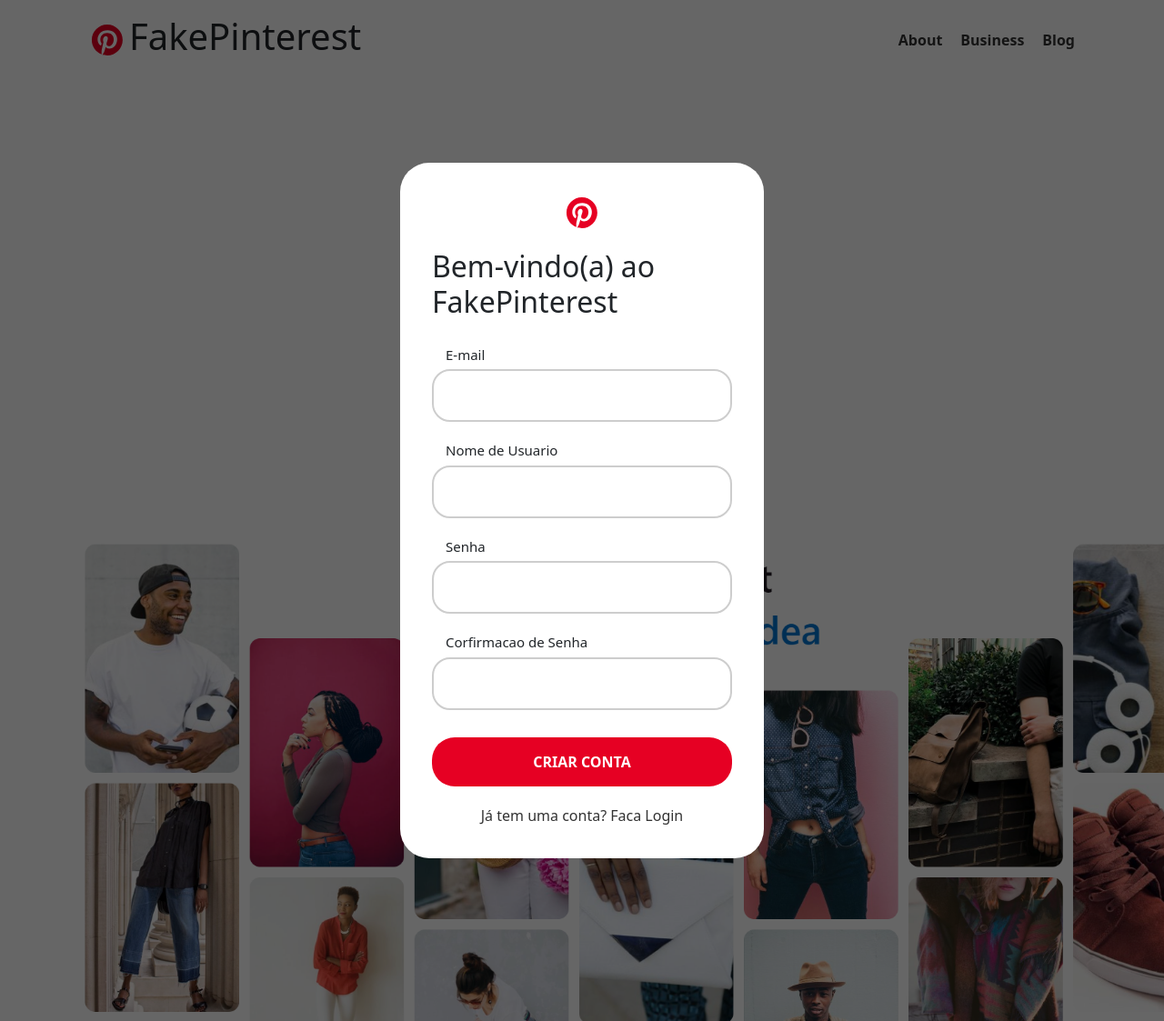
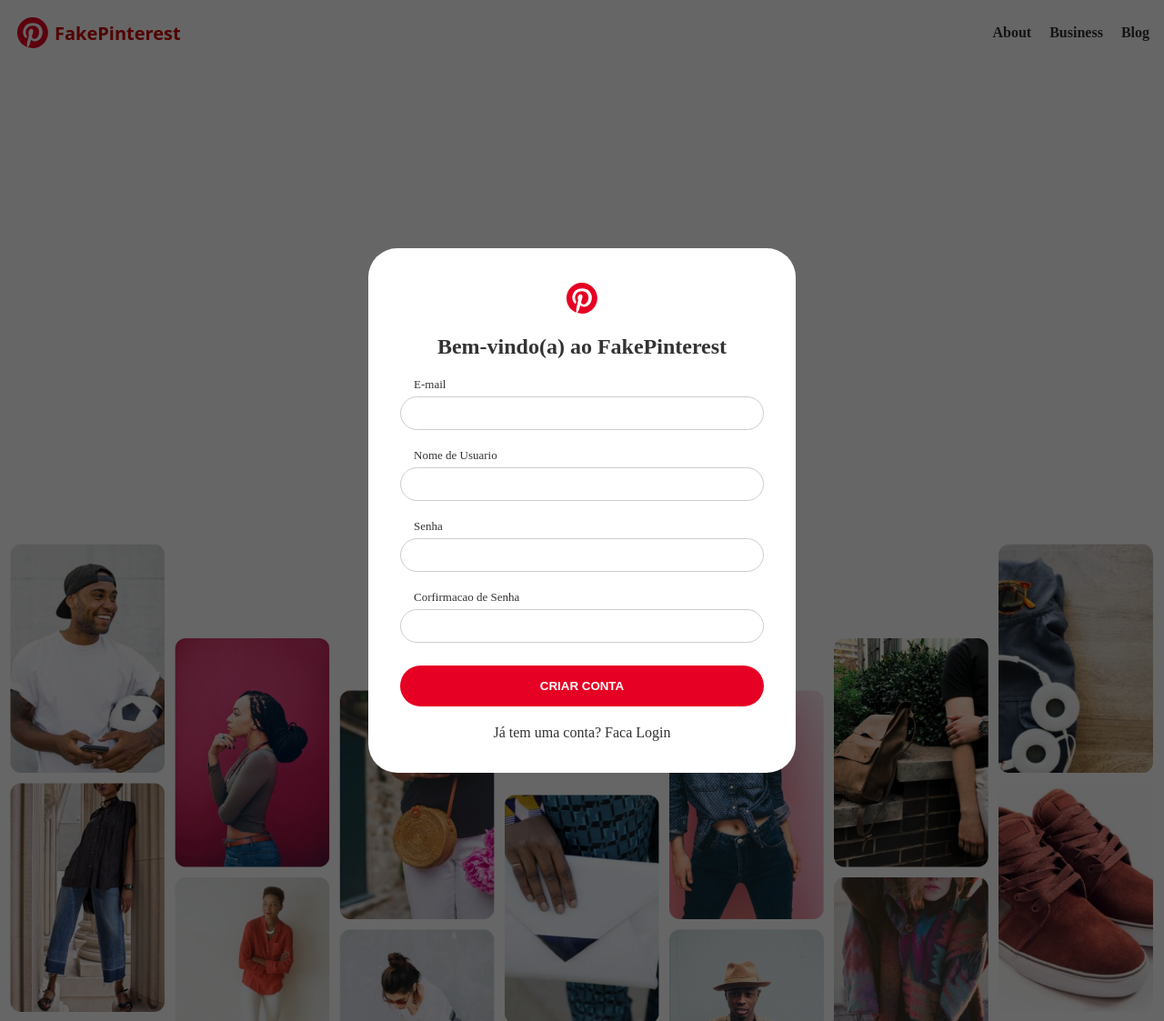
Before and after one commit to AlaiSeide/Site-Pinterest, a Flask app: page /criarconta in a window 1280 px wide. Shown: the whole page at 91% size. Run offline with Flask 3, Linux system fonts and the light colour scheme; some libraries are stand-ins or nearby versions.

Commit message:
Criando Macros

```diff
--- a/site_pinterest/forms.py
+++ b/site_pinterest/forms.py
@@ -16,7 +16,7 @@ class FormLogin(FlaskForm):
         # buscar um usuario pelo email
         usuario = Usuario.query.filter_by(email=email.data).first()
         if not usuario:
-            raise ValidationError('Usuario nao existe, Crie Conta')
+            raise ValidationError('User does not exist, Create Account')
 
 class FormCriarConta(FlaskForm):
     email = StringField('E-mail', validators=[DataRequired(), Email()])
@@ -31,7 +31,7 @@ class FormCriarConta(FlaskForm):
         # buscar um usuario pelo email
         usuario = Usuario.query.filter_by(email=email.data).first()
         if usuario:
-            raise ValidationError('E-mail já cadastrado, faca login para continuar')
+            raise ValidationError('E-mail already registered, login to continue')
 
 
 class FormFoto(FlaskForm):
--- a/site_pinterest/static/css/style.css
+++ b/site_pinterest/static/css/style.css
@@ -113,20 +113,20 @@ img {
   flex-direction: column;
   align-items: center;
   row-gap: 5px;
-  margin-top: 10px;
+  margin-top: 5px;
 }
 
 .label {
   margin-right: auto;
   margin-left: 15px;
-  font-size: 15px;
+  font-size: 13px;
 }
 
 .input {
   width: 100%;
-  font-size: 16px;
-  padding: 15px;
-  border: 2px solid #cdcdcd;
+  font-size: 12px;
+  padding: 10px;
+  border: 1px solid #cdcdcd;
   border-radius: 20px;
   box-sizing: border-box;
   font-family: Montserrat;
--- a/site_pinterest/templates/base.html
+++ b/site_pinterest/templates/base.html
@@ -6,7 +6,7 @@
 
     <link rel="stylesheet" href="{{ url_for('static', filename='css/style.css') }}">
 
-    <link href="https://cdn.jsdelivr.net/npm/bootstrap@5.3.3/dist/css/bootstrap.min.css" rel="stylesheet" integrity="sha384-QWTKZyjpPEjISv5WaRU9OFeRpok6YctnYmDr5pNlyT2bRjXh0JMhjY6hW+ALEwIH" crossorigin="anonymous">
+
 
     <!-- <link rel="stylesheet" href="{{ url_for('static', filename='css/errors.css') }}"> -->
     <title>
@@ -27,7 +27,6 @@
 
 
 
-    <script src="https://cdn.jsdelivr.net/npm/bootstrap@5.3.3/dist/js/bootstrap.bundle.min.js" integrity="sha384-YvpcrYf0tY3lHB60NNkmXc5s9fDVZLESaAA55NDzOxhy9GkcIdslK1eN7N6jIeHz" crossorigin="anonymous"></script>
 </body>
 {% endblock %}
 
--- a/site_pinterest/templates/criarconta.html
+++ b/site_pinterest/templates/criarconta.html
@@ -36,25 +36,25 @@
 
         <div class="div-input">
             {{ form.email.label(class="label") }}
-            {{ form.email(class="input is-invalid") }}
+            {{ form.email(class="input") }}
             {{ error(form.email) }}
         </div>
 
         <div class="div-input">
             {{ form.username.label(class="label") }}
-            {{ form.username(class="input is-invalid") }}
+            {{ form.username(class="input") }}
             {{ error(form.username) }}
         </div>
 
         <div class="div-input">
             {{ form.senha.label(class="label") }}
-            {{ form.senha(class="input is-invalid") }}
+            {{ form.senha(class="input") }}
             {{ error(form.senha) }}
         </div>
 
         <div class="div-input">
             {{ form.confirmacao_senha.label(class="label") }}
-            {{ form.confirmacao_senha(class="input is-invalid") }}
+            {{ form.confirmacao_senha(class="input") }}
             {{ error(form.confirmacao_senha) }}
         </div>
 
--- a/site_pinterest/templates/homepage.html
+++ b/site_pinterest/templates/homepage.html
@@ -76,14 +76,14 @@
                         <!--Campo de Email-->
                         <div class="div-input">
                             {{ form.email.label(class="label") }}
-                            {{ form.email(class="input is-invalid") }}
+                            {{ form.email(class="input") }}
                             {{ error(form.email) }}
                         </div>
 
                         <!--Campo de Senha-->
                         <div class="div-input">
                             {{ form.senha.label(class="label") }}
-                            {{ form.senha(class="input is-invalid") }}
+                            {{ form.senha(class="input") }}
                             {{ error(form.senha) }}
                         </div>
 
--- a/site_pinterest/templates/macros.html
+++ b/site_pinterest/templates/macros.html
@@ -15,7 +15,7 @@
 
 {% macro error(campo) %}
         {% if campo.errors %}
-            <div class="invalid-feedback">
+            <div class="invalid-feedback" style="color: red;">
                 {% for error in campo.errors %}
                     {{ error }}
                 {% endfor %}
```
Also changed, not shown: instance/comunidade.db, site_pinterest/static/fotos_posts/pinterest-1.jpg (added), site_pinterest/static/fotos_posts/pinterest-14.jpg (added), site_pinterest/static/fotos_posts/pinterest-19.jpg (added), site_pinterest/static/fotos_posts/pinterest-2.jpg (added), site_pinterest/static/fotos_posts/pinterest-21.jpg (added), site_pinterest/static/fotos_posts/pinterest-3.jpg (added).
